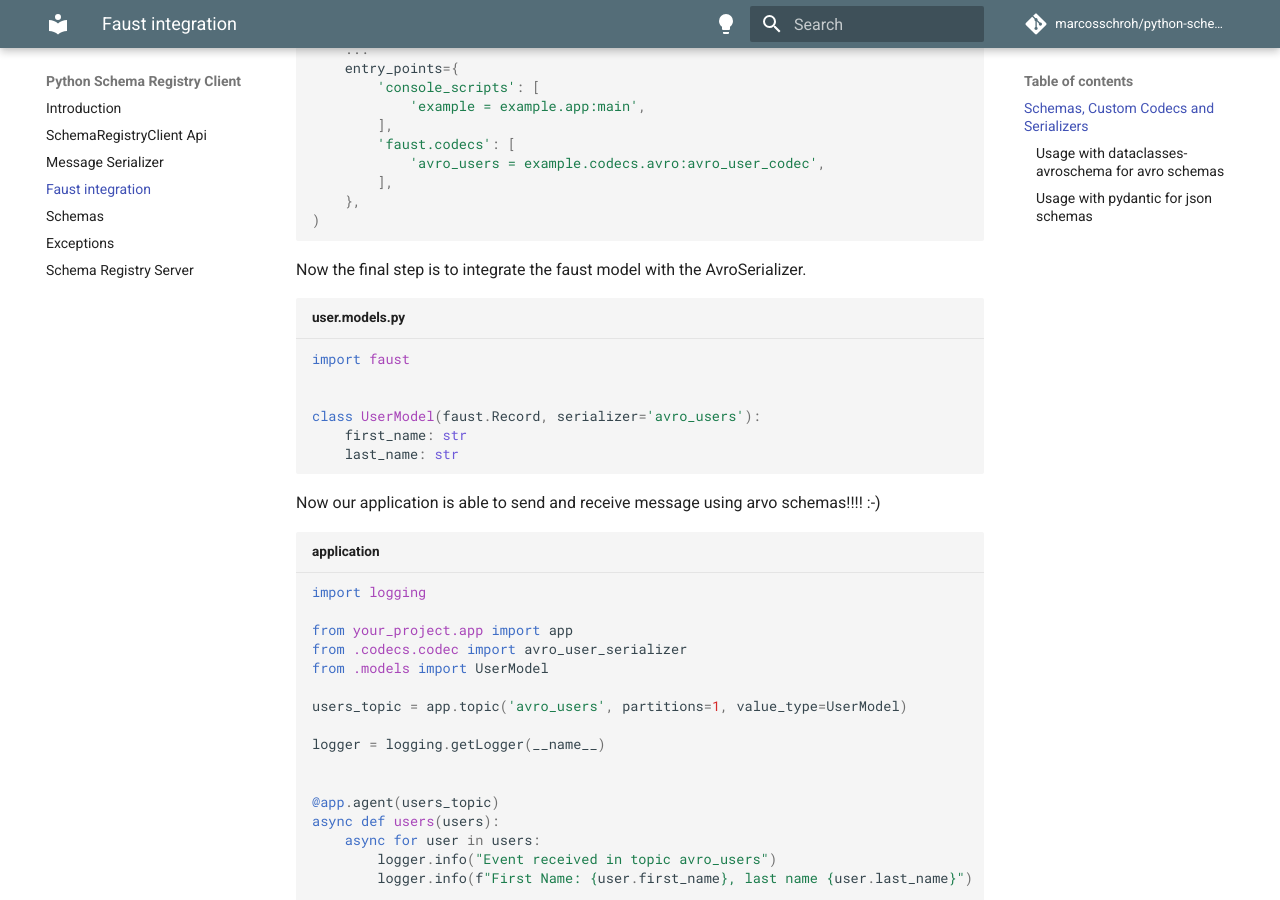
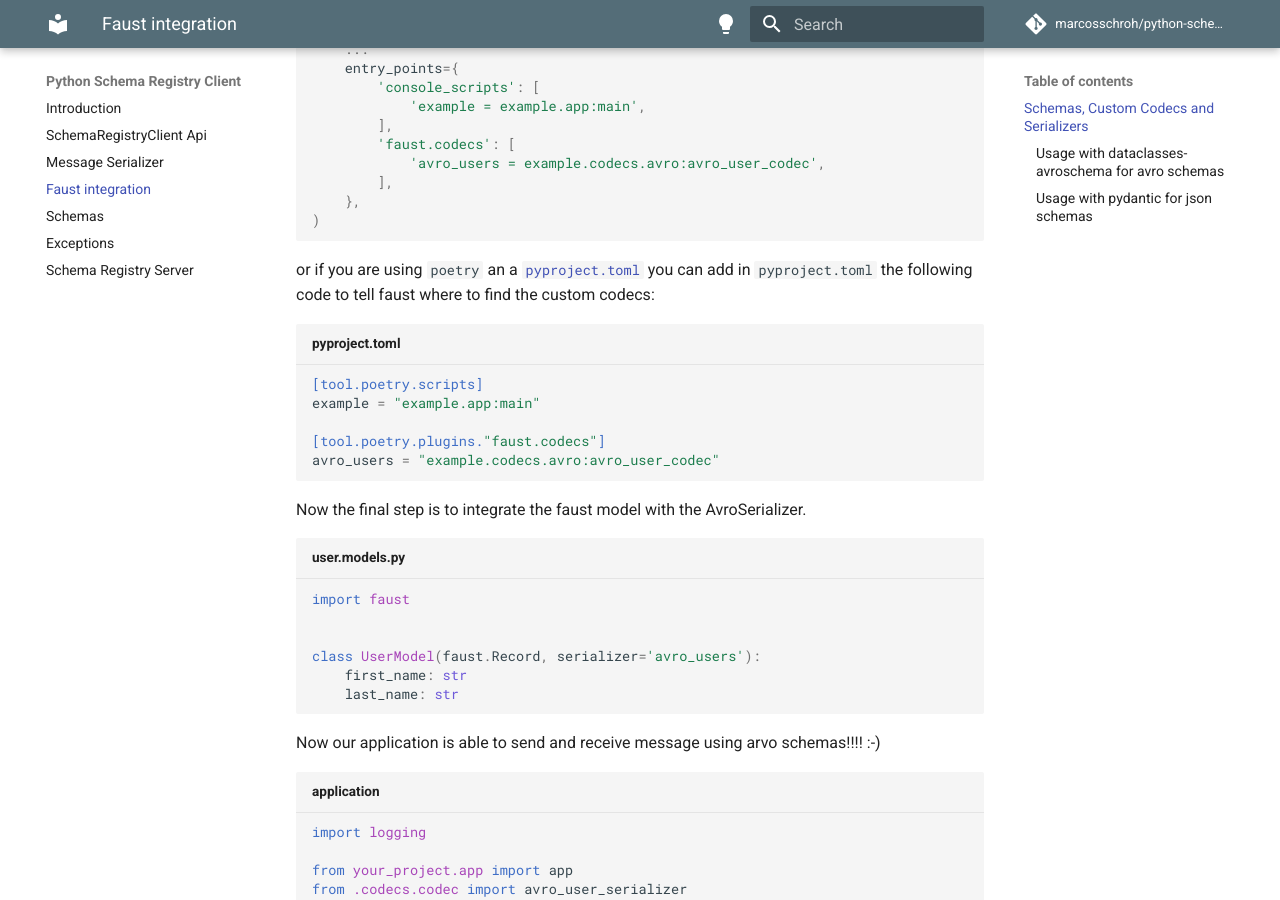
Before and after one commit to marcosschroh/python-schema-registry-client, an MkDocs documentation site: the page built from docs/faust.md, in a window 1280 px wide and 900 px high, scrolled down 1498 px. Built offline with MkDocs 1.6.1 and Material for MkDocs 9.7.7, drawn with Linux system fonts in a browser that asks for light colours; comment, search, counter and statistics services are not loaded.

Commit message:
doc(faust): add codec to `pyproject.toml`
Add documentation to add codec to `pyproject.toml` when using poetry.

````diff
--- a/docs/faust.md
+++ b/docs/faust.md
@@ -68,6 +68,16 @@ setup(
         ],
     },
 )
+```
+
+or if you are using `poetry` an a [`pyproject.toml`](https://python-poetry.org/docs/pyproject/) you can add in `pyproject.toml` the following code to tell faust where to find the custom codecs:
+
+```toml title="pyproject.toml"
+[tool.poetry.scripts]
+example = "example.app:main"
+
+[tool.poetry.plugins."faust.codecs"]
+avro_users = "example.codecs.avro:avro_user_codec"
 ```
 
 Now the final step is to integrate the faust model with the AvroSerializer.
````
